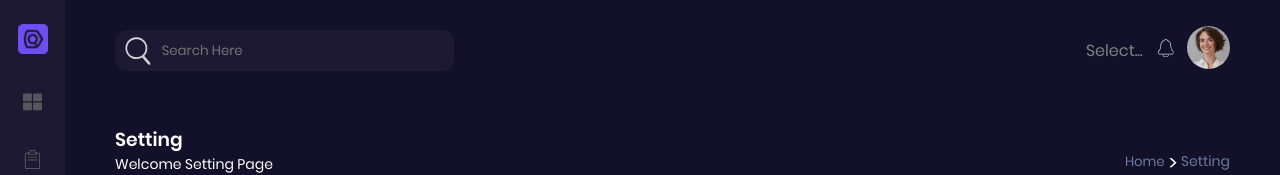
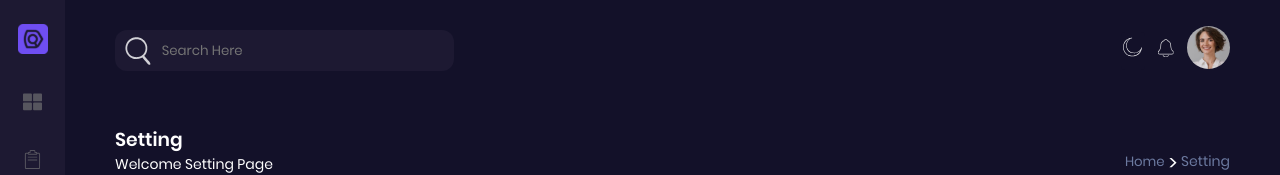
Before and after one commit to Lertyj/NFT-Marketplace, a React (Create React App) app: page /setting/api in a window 1280 px wide. Shown: the top 175 px of the page. Built offline with nearby package versions, Linux system fonts and the light colour scheme.

Commit message:
Bug fix
Bug fix

```diff
--- a/src/App/App.tsx
+++ b/src/App/App.tsx
@@ -15,14 +15,14 @@ import APISetting from "../Content/Setting/Tabs/APISetting/APISetting";
 import PaymentMethodSetting from "../Content/Setting/Tabs/PaymentMethodSetting/PaymentMethodSetting";
 import ActivitySetting from "../Content/Setting/Tabs/ActivitySetting/ActivitySetting";
 import SecuritySetting from "../Content/Setting/Tabs/SecuritySetting/SecuritySetting";
-import ThemeManager from "../ThemeManager/ThemeManager";
+import useThemeManager from "../ThemeManager/useThemeManager";
+import { ThemeProvider } from "../ThemeManager/ThemeContext";
+
 function App() {
-  const themeManager = new ThemeManager();
+  const { currentTheme } = useThemeManager();
+
   return (
-    <div
-      className={`${styles.app_container} app`}
-      data-theme={themeManager.getCurrentTheme()}
-    >
+    <div className={`${styles.app_container} app`} data-theme={currentTheme}>
       <div className={styles.app_wrapper}>
         <Router>
           <Header />
@@ -35,18 +35,12 @@ function App() {
               <Route path="/collection" element={<Collection />} />
               <Route path="/profile" element={<Profile />} />
               <Route path="/setting" element={<Setting />}>
-                <Route path="/setting/profile" element={<ProfileSetting />} />
-                <Route
-                  path="/setting/application"
-                  element={<ApplicationSetting />}
-                />
-                <Route path="/setting/security" element={<SecuritySetting />} />
-                <Route path="/setting/activity" element={<ActivitySetting />} />
-                <Route
-                  path="/setting/payment"
-                  element={<PaymentMethodSetting />}
-                />
-                <Route path="/setting/api" element={<APISetting />} />
+                <Route path="profile" element={<ProfileSetting />} />
+                <Route path="application" element={<ApplicationSetting />} />
+                <Route path="security" element={<SecuritySetting />} />
+                <Route path="activity" element={<ActivitySetting />} />
+                <Route path="payment" element={<PaymentMethodSetting />} />
+                <Route path="api" element={<APISetting />} />
               </Route>
             </Routes>
           </div>
@@ -56,4 +50,12 @@ function App() {
   );
 }
 
-export default App;
+function RootApp() {
+  return (
+    <ThemeProvider>
+      <App />
+    </ThemeProvider>
+  );
+}
+
+export default RootApp;
--- a/src/ThemeManager/ThemeContext.tsx
+++ b/src/ThemeManager/ThemeContext.tsx
@@ -1,14 +1,42 @@
-import { createContext, useContext } from "react";
+import React, { createContext, useContext, useState, useEffect } from "react";
+
 export type ThemeContent = {
   theme: string;
   setTheme: (c: string) => void;
 };
 
+const getInitialTheme = (): string => {
+  if (typeof window !== "undefined" && localStorage.getItem("selectedTheme")) {
+    return localStorage.getItem("selectedTheme") as string;
+  }
+  return "dark";
+};
+
 export const ThemeContext = createContext<ThemeContent>({
-  theme: localStorage.getItem("selectedTheme") || "dark",
+  theme: getInitialTheme(),
   setTheme: () => {
     // Пустая функция
   },
 });
 
 export const useGlobalContext = () => useContext(ThemeContext);
+
+export const ThemeProvider: React.FC<{ children: React.ReactNode }> = ({
+  children,
+}) => {
+  const [theme, setTheme] = useState<string>(getInitialTheme());
+
+  useEffect(() => {
+    localStorage.setItem("selectedTheme", theme);
+  }, [theme]);
+
+  useEffect(() => {
+    document.body.className = theme;
+  }, [theme]);
+
+  return (
+    <ThemeContext.Provider value={{ theme, setTheme }}>
+      {children}
+    </ThemeContext.Provider>
+  );
+};
--- a/src/ThemeManager/ThemeManager.tsx
+++ /dev/null
@@ -1,46 +0,0 @@
-import React from "react";
-import { ReactComponent as DarkModeImage } from "../icons/darkmode.svg";
-import { ReactComponent as LightModeImage } from "../icons/lightmode.svg";
-import { ReactComponent as MoonSunImage } from "../icons/lightdarkmode.svg";
-import styles from "./ThemeSelector.module.css";
-import { useGlobalContext } from "./ThemeContext";
-
-class ThemeManager {
-  currentTheme: string;
-  themes: string[];
-  themeIcons: Record<string, JSX.Element>;
-  setTheme: (theme: string) => void;
-
-  constructor() {
-    const { theme, setTheme } = useGlobalContext();
-    this.themes = ["dark", "light", "lightdark"];
-    this.setTheme = setTheme;
-    this.currentTheme = localStorage.getItem("selectedTheme") || theme;
-
-    this.themeIcons = {
-      dark: <DarkModeImage className={styles.theme_svg} />,
-      light: <LightModeImage className={styles.theme_svg} />,
-      lightdark: <MoonSunImage className={styles.theme_svg} />,
-    };
-  }
-
-  getCurrentTheme(): string {
-    return this.currentTheme;
-  }
-
-  setCurrentTheme(theme: string) {
-    this.setTheme(theme);
-    this.currentTheme = theme;
-    localStorage.setItem("selectedTheme", theme);
-  }
-
-  getThemes(): string[] {
-    return this.themes;
-  }
-
-  getThemeIcon(theme: string) {
-    return this.themeIcons[theme] || null;
-  }
-}
-
-export default ThemeManager;
--- a/src/ThemeManager/ThemeSelector.tsx
+++ b/src/ThemeManager/ThemeSelector.tsx
@@ -1,24 +1,23 @@
 import React, { useState } from "react";
 import Select from "react-select";
 import styles from "./ThemeSelector.module.css";
-import ThemeManager from "./ThemeManager";
+import useThemeManager from "./useThemeManager";
 import "./ThemeSelector.css";
+
 const ThemeSelector = () => {
-  const themeManager = new ThemeManager();
-  const [selectedTheme, setSelectedTheme] = useState(
-    themeManager.getCurrentTheme()
-  );
+  const { currentTheme, themes, setCurrentTheme, getThemeIcon } =
+    useThemeManager();
+
+  const [selectedTheme, setSelectedTheme] = useState(currentTheme);
 
   const changeTheme = (theme: string) => {
-    themeManager.setCurrentTheme(theme);
+    setCurrentTheme(theme);
     setSelectedTheme(theme);
   };
 
-  const options = themeManager.getThemes().map((theme) => ({
+  const options = themes.map((theme) => ({
     value: theme,
-    label: (
-      <div className={styles.option}>{themeManager.getThemeIcon(theme)}</div>
-    ),
+    label: <div className={styles.option}>{getThemeIcon(theme)}</div>,
   }));
 
   return (
--- /dev/null
+++ b/src/ThemeManager/useThemeManager.tsx
@@ -0,0 +1,39 @@
+import React from "react";
+import { ReactComponent as DarkModeImage } from "../icons/darkmode.svg";
+import { ReactComponent as LightModeImage } from "../icons/lightmode.svg";
+import { ReactComponent as MoonSunImage } from "../icons/lightdarkmode.svg";
+import styles from "./ThemeSelector.module.css";
+import { useGlobalContext } from "./ThemeContext";
+
+const themeIcons = {
+  dark: <DarkModeImage className={styles.theme_svg} />,
+  light: <LightModeImage className={styles.theme_svg} />,
+  lightdark: <MoonSunImage className={styles.theme_svg} />,
+};
+
+type ThemeKeys = keyof typeof themeIcons;
+
+export const useThemeManager = () => {
+  const { theme, setTheme } = useGlobalContext();
+
+  const themes: string[] = ["dark", "light", "lightdark"];
+
+  const currentTheme: string = theme;
+
+  const setCurrentTheme = (newTheme: string) => {
+    setTheme(newTheme);
+  };
+
+  const getThemeIcon = (themeName: string) => {
+    return themeIcons[themeName as ThemeKeys] || null;
+  };
+
+  return {
+    currentTheme,
+    themes,
+    setCurrentTheme,
+    getThemeIcon,
+  };
+};
+
+export default useThemeManager;
```
